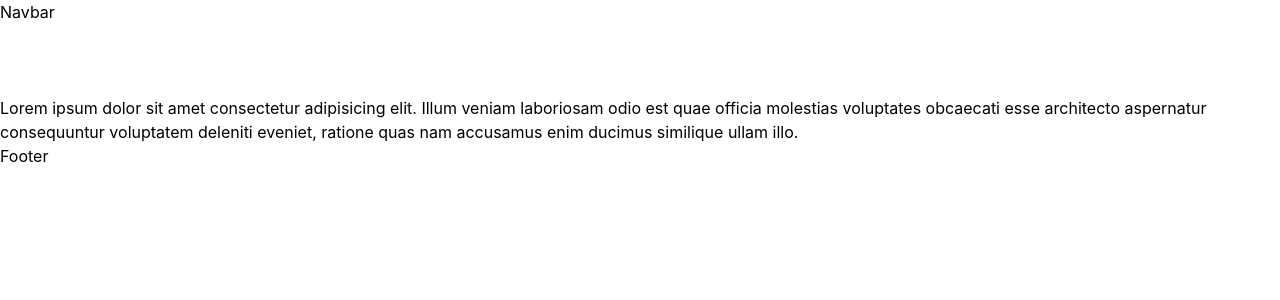
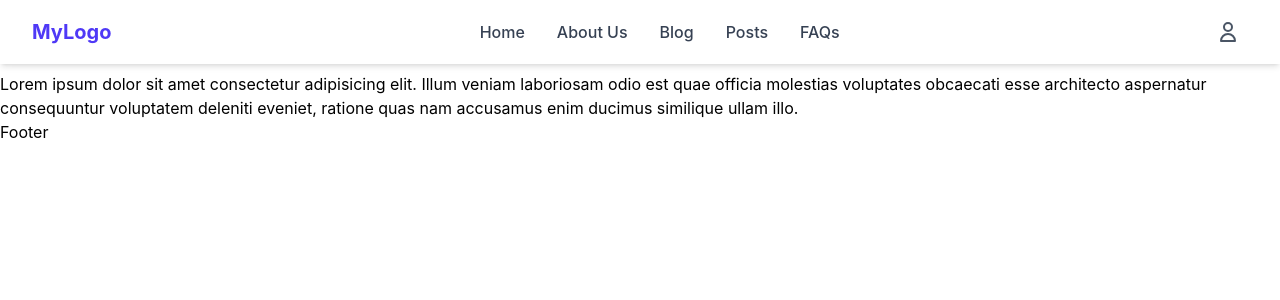
Before and after one commit to HAFSA-SHAHID-28/first_mern_project, a React (Vite) app in the folder frontend/: page / in a window 1280 px wide. Shown: the top 300 px of the page. Built offline with nearby package versions, Linux system fonts and the light colour scheme.

Commit message:
Frontend new file creates, blogs.jsx, navbar.jsx update, blogs detail.jsx

```diff
--- /dev/null
+++ b/frontend/src/components/BlogDetail.jsx
@@ -0,0 +1,112 @@
+import { useEffect, useState } from 'react';
+import { useParams, useNavigate } from 'react-router-dom';
+import axios from 'axios';
+
+const BlogDetail = () => {
+    const { id } = useParams(); // 👈 URL se blog ki unique ID nikalne ke liye
+    const navigate = useNavigate();
+    const [blog, setBlog] = useState(null);
+    const [loading, setLoading] = useState(true);
+
+    useEffect(() => {
+        const fetchBlogDetail = async () => {
+            try {
+                setLoading(true);
+                // Apni API ke mutabiq URL check kar lein (e.g., /blog/get-blog/${id} ya /blog/${id})
+                const response = await axios.get(`${import.meta.env.VITE_BACKEND_URL}/blog/${id}`);
+                if (response.data.success) {
+                    setBlog(response.data.blog);
+                }
+            } catch (error) {
+                console.error("Error fetching blog details:", error);
+                alert("Blog load karne mein masla hua!");
+            } finally {
+                setLoading(false);
+            }
+        };
+
+        if (id) fetchBlogDetail();
+    }, [id]);
+
+    if (loading) {
+        return (
+            <div className="flex justify-center items-center min-h-screen bg-gray-50">
+                <div className="animate-spin rounded-full h-12 w-12 border-t-2 border-b-2 border-indigo-600"></div>
+            </div>
+        );
+    }
+
+    if (!blog) {
+        return (
+            <div className="text-center py-20 bg-gray-50 min-h-screen flex flex-col items-center justify-center">
+                <h3 className="text-xl font-semibold text-gray-900">Blog not found!</h3>
+                <button onClick={() => navigate(-1)} className="mt-4 px-4 py-2 bg-indigo-600 text-white rounded-lg text-sm">
+                   Go Back
+                </button>
+            </div>
+        );
+    }
+
+    return (
+        <div className="min-h-screen bg-gray-50 py-12 px-4 sm:px-6 lg:px-8 mt-16">
+            <div className="max-w-3xl mx-auto bg-white rounded-2xl shadow-sm border border-gray-100 overflow-hidden">
+
+                {/* Back Button */}
+                <div className="p-6 pb-0">
+                    <button
+                        onClick={() => navigate(-1)}
+                        className="inline-flex items-center text-sm font-medium text-gray-500 hover:text-indigo-600 transition-colors"
+                    >
+                        ← Back to Blogs
+                    </button>
+                </div>
+
+                {/* Main Content Area */}
+                <div className="p-6 sm:p-8">
+                    {/* Title */}
+                    <h1 className="text-2xl sm:text-4xl font-extrabold text-gray-900 tracking-tight leading-tight mb-4">
+                        {blog.title}
+                    </h1>
+
+                    {/* Meta Info (Author & Date) */}
+                    <div className="flex items-center space-x-4 mb-6 pb-6 border-b border-gray-100 text-sm text-gray-500">
+                        <div className="flex items-center space-x-2">
+                            {/* Dummy Avatar Group */}
+                            <div className="h-8 w-8 rounded-full bg-indigo-100 flex items-center justify-center text-indigo-700 font-semibold text-xs uppercase">
+                                {blog.author?.name ? blog.author.name.substring(0, 2) : 'AU'}
+                            </div>
+                            <span className="font-medium text-gray-700">
+                                {blog.author?.name || "Unknown Author"}
+                            </span>
+                        </div>
+                        <span>•</span>
+                        <span>
+                            {blog.createdAt ? new Date(blog.createdAt).toLocaleDateString('en-US', {
+                                year: 'numeric', month: 'long', day: 'numeric'
+                            }) : "No Date"}
+                        </span>
+                    </div>
+
+                    {/* Big Cover Image */}
+                    {blog.image && (
+                        <div className="w-full aspect-[16/9] rounded-xl overflow-hidden mb-8 bg-gray-100 shadow-inner">
+                            <img
+                                src={blog.image}
+                                alt={blog.title}
+                                className="w-full h-full object-cover"
+                            />
+                        </div>
+                    )}
+
+                    {/* Long Description / Content */}
+                    <div className="prose max-w-none text-gray-700 text-base sm:text-lg leading-relaxed whitespace-pre-line">
+                        {blog.content}
+                    </div>
+                </div>
+
+            </div>
+        </div>
+    );
+};
+
+export default BlogDetail;
--- a/frontend/src/components/Navbar.jsx
+++ b/frontend/src/components/Navbar.jsx
@@ -1,9 +1,106 @@
-import React from 'react'
+import { useState } from 'react';
+import { Link, useNavigate } from 'react-router-dom';
+import { isAuthorized } from '../utils/auth';
 
 const Navbar = () => {
+  const [isOpen, setIsOpen] = useState(false);
+
+  const navigate = useNavigate();
+
+  // User icon click handler
+  const handleUserClick = () => {
+    if (isAuthorized) {
+      navigate('/dashboard');
+    } else {
+      navigate('/auth');
+    }
+  };
+
   return (
-    <div>Navbar</div>
-  )
-}
+    <nav className="bg-white shadow-md fixed w-full z-50 top-0 left-0">
+      <div className="max-w-7xl mx-auto px-4 sm:px-6 lg:px-8">
+        <div className="flex items-center justify-between h-16">
 
-export default Navbar
+          {/* Logo Section */}
+          <div className="flex-shrink-0">
+            <Link to="/" className="text-xl font-bold text-indigo-600">
+              MyLogo
+            </Link>
+          </div>
+
+          {/* Desktop Menu */}
+          <div className="hidden md:flex space-x-8 font-medium text-gray-700">
+            <Link to="/" className="hover:text-indigo-600 transition duration-200">Home</Link>
+            <Link to="/about" className="hover:text-indigo-600 transition duration-200">About Us</Link>
+            <Link to="/blogs" className="hover:text-indigo-600 transition duration-200">Blog</Link>
+            <Link to="/posts" className="hover:text-indigo-600 transition duration-200">Posts</Link>
+            <Link to="/faqs" className="hover:text-indigo-600 transition duration-200">FAQs</Link>
+          </div>
+
+          {/* User Icon (Desktop) */}
+          <div className="hidden md:flex items-center">
+            <button
+              onClick={handleUserClick}
+              className="p-2 rounded-full text-gray-600 hover:text-indigo-600 hover:bg-gray-100 focus:outline-none transition duration-200"
+              title={isAuthorized ? "Go to Dashboard" : "Login / Signup"}
+            >
+              {/* SVG User Icon */}
+              <svg xmlns="http://www.w3.org/2000/svg" className="h-6 w-6" fill="none" viewBox="0 0 24 24" stroke="currentColor" strokeWidth={2}>
+                <path strokeLinecap="round" strokeLinejoin="round" d="M16 7a4 4 0 11-8 0 4 4 0 018 0zM12 14a7 7 0 00-7 7h14a7 7 0 00-7-7z" />
+              </svg>
+            </button>
+          </div>
+
+          {/* Mobile Hamburgermenu Button */}
+          <div className="md:hidden flex items-center space-x-2">
+            {/* User Icon for Mobile  */}
+            <button
+              onClick={handleUserClick}
+              className="p-2 rounded-full text-gray-600 hover:text-indigo-600 focus:outline-none"
+            >
+              <svg xmlns="http://www.w3.org/2000/svg" className="h-6 w-6" fill="none" viewBox="0 0 24 24" stroke="currentColor" strokeWidth={2}>
+                <path strokeLinecap="round" strokeLinejoin="round" d="M16 7a4 4 0 11-8 0 4 4 0 018 0zM12 14a7 7 0 00-7 7h14a7 7 0 00-7-7z" />
+              </svg>
+            </button>
+
+            {/* Hamburger Trigger */}
+            <button
+              onClick={() => setIsOpen(!isOpen)}
+              type="button"
+              className="inline-flex items-center justify-center p-2 rounded-md text-gray-700 hover:text-indigo-600 hover:bg-gray-100 focus:outline-none"
+            >
+              <span className="sr-only">Open main menu</span>
+              {isOpen ? (
+                // Cross Icon when open
+                <svg className="block h-6 w-6" xmlns="http://www.w3.org/2000/svg" fill="none" viewBox="0 0 24 24" stroke="currentColor" aria-hidden="true">
+                  <path strokeLinecap="round" strokeLinejoin="round" strokeWidth="2" d="M6 18L18 6M6 6l12 12" />
+                </svg>
+              ) : (
+                // Hamburger Icon when closed
+                <svg className="block h-6 w-6" xmlns="http://www.w3.org/2000/svg" fill="none" viewBox="0 0 24 24" stroke="currentColor" aria-hidden="true">
+                  <path strokeLinecap="round" strokeLinejoin="round" strokeWidth="2" d="M4 6h16M4 12h16M4 18h16" />
+                </svg>
+              )}
+            </button>
+          </div>
+
+        </div>
+      </div>
+
+      {/* Mobile Menu Dropdown */}
+      {isOpen && (
+        <div className="md:hidden bg-white border-t border-gray-100">
+          <div className="px-2 pt-2 pb-3 space-y-1 sm:px-3 font-medium text-gray-700">
+            <Link to="/" onClick={() => setIsOpen(false)} className="block px-3 py-2 rounded-md hover:text-indigo-600 hover:bg-gray-50">Home</Link>
+            <Link to="/about" onClick={() => setIsOpen(false)} className="block px-3 py-2 rounded-md hover:text-indigo-600 hover:bg-gray-50">About Us</Link>
+            <Link to="/blog" onClick={() => setIsOpen(false)} className="block px-3 py-2 rounded-md hover:text-indigo-600 hover:bg-gray-50">Blog</Link>
+            <Link to="/posts" onClick={() => setIsOpen(false)} className="block px-3 py-2 rounded-md hover:text-indigo-600 hover:bg-gray-50">Posts</Link>
+            <Link to="/faqs" onClick={() => setIsOpen(false)} className="block px-3 py-2 rounded-md hover:text-indigo-600 hover:bg-gray-50">FAQs</Link>
+          </div>
+        </div>
+      )}
+    </nav>
+  );
+};
+
+export default Navbar;
```
